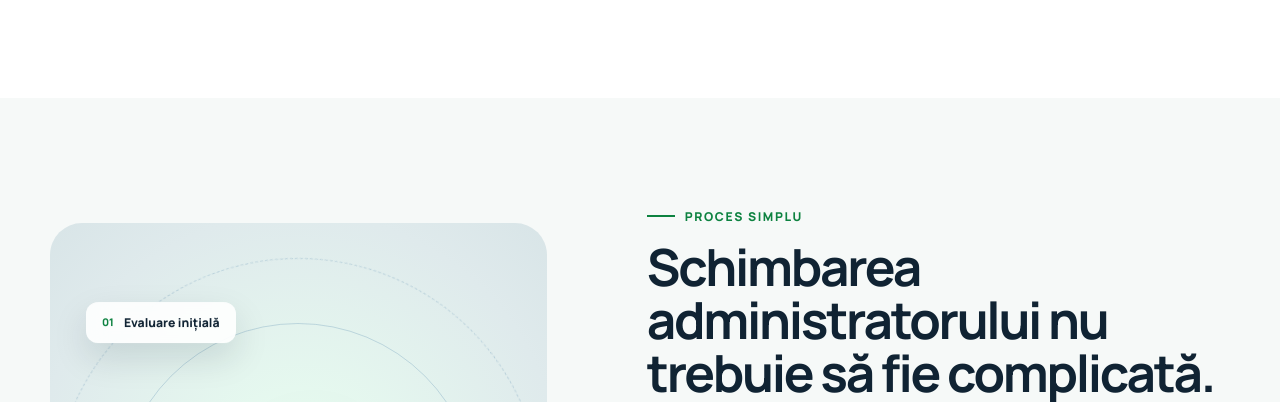
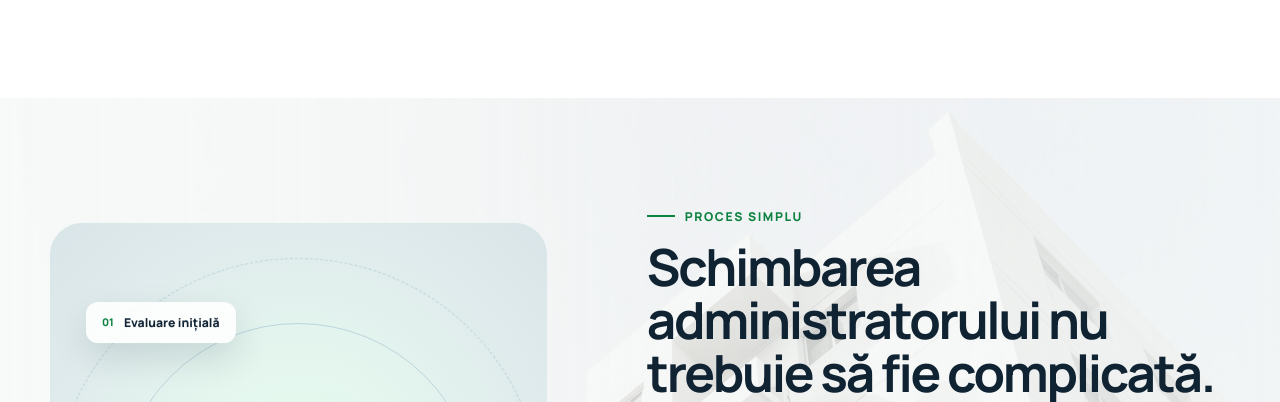
Before and after one commit to ianchisionut-ux/asistenta-bloc-salaj, a website: page index.html in a window 1280 px wide. Shown: the part 1530-1932 px from the top of the page. Drawn offline with Linux system fonts and the light colour scheme.

Commit message:
Add building background to process section

```diff
--- a/styles.css
+++ b/styles.css
@@ -120,7 +120,11 @@ p { line-height: 1.7; }
 .text-button span { display: inline-block; margin-left: 6px; transition: transform .2s; }
 .text-button:hover span { transform: translateX(5px); }
 
-.process-section { background: var(--paper); }
+.process-section {
+  background:
+    linear-gradient(90deg, rgba(246,249,248,.88), rgba(246,249,248,.76) 52%, rgba(246,249,248,.9)),
+    url('/assets/process-building.jpg') center 48% / cover no-repeat;
+}
 .process-grid { display: grid; grid-template-columns: .92fr 1.08fr; gap: 100px; align-items: center; }
 .process-visual { min-height: 560px; position: relative; display: grid; place-items: center; overflow: hidden; border-radius: 32px; background: radial-gradient(circle at 50% 45%, #e8fff0, #dfeaec 66%, #d5e2e5); }
 .process-visual img { position: relative; z-index: 3; width: 190px; filter: drop-shadow(0 26px 30px rgba(7,29,49,.2)); }
```
Also changed, not shown: assets/process-building.jpg (added).
